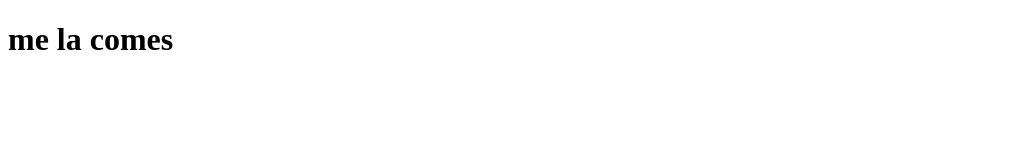
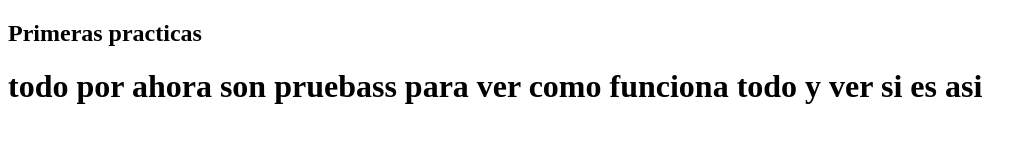
Before and after one commit to davidsanez/primera-practica-web, a plain HTML site: page index.html in a window 1280 px wide. Shown: the whole page, without its empty margins (0-1036 px from the left). Drawn offline with Linux system fonts and the light colour scheme.

Commit message:
Primera web

```diff
--- a/index.html
+++ b/index.html
@@ -3,11 +3,13 @@
 <head>
     <meta charset="UTF-8">
     <meta name="viewport" content="width=device-width, initial-scale=1.0">
-    <title>Document</title>
+    <title>Primera practica web</title>
 </head>
 <body>
-    <h1>         me la comes    </h1>
-
+    <h2>   Primeras practicas  </h2>
+    <h1> todo por ahora son pruebass para ver como
+        funciona todo y ver si es asi
+    </h1>
 
 
 </body>
```
